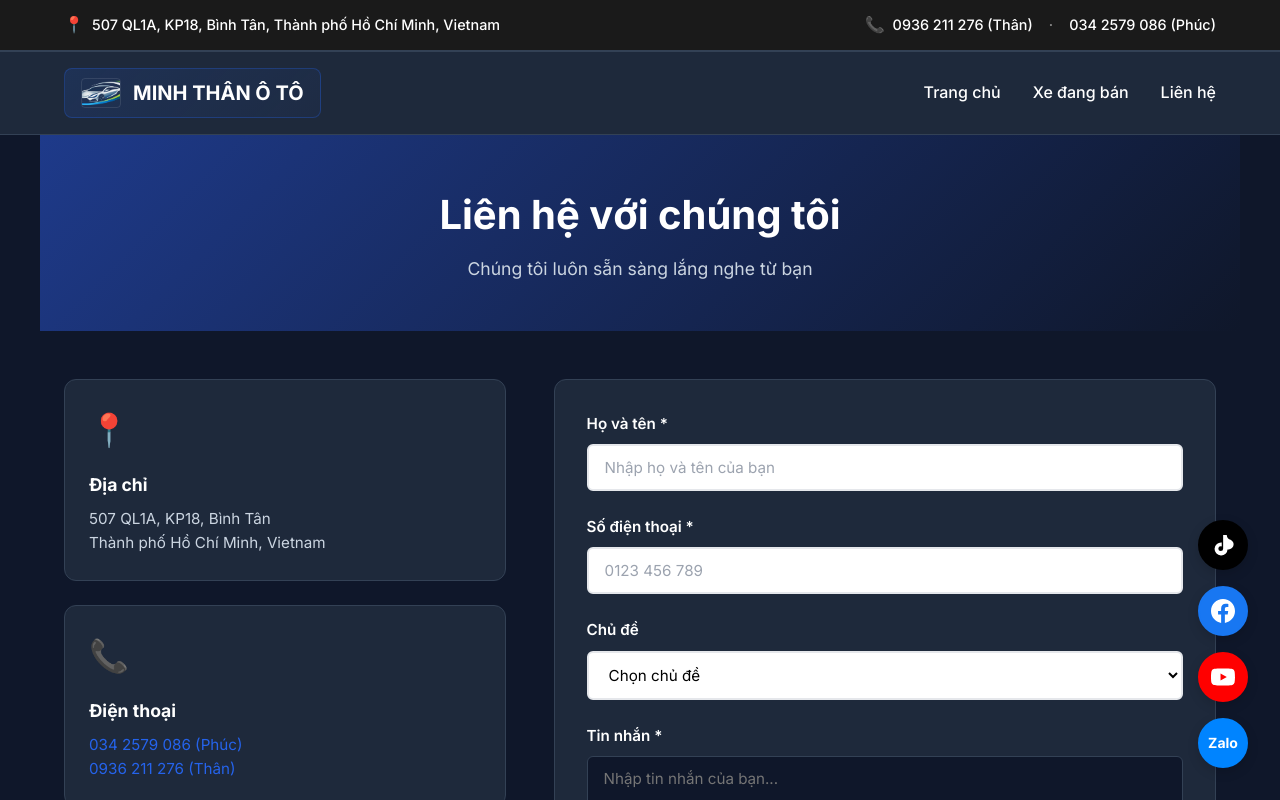
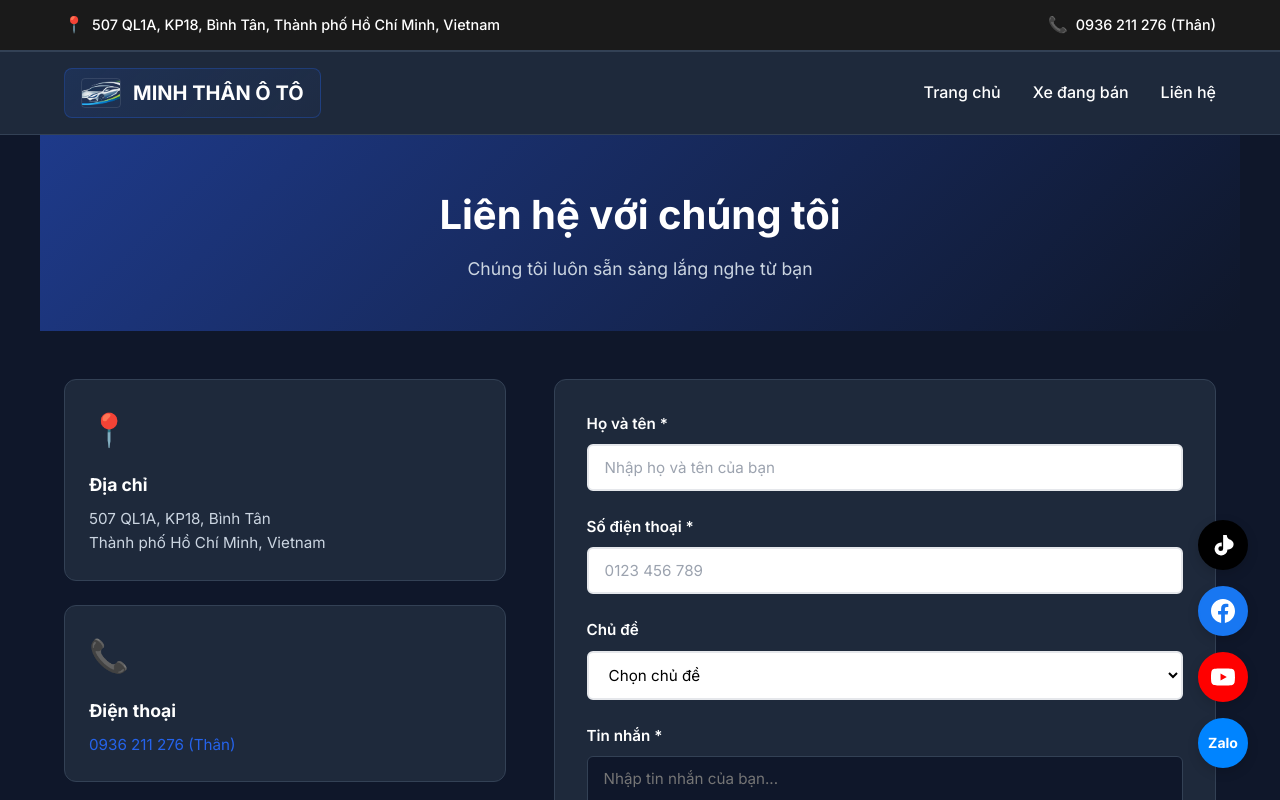
Before and after one commit to PhucDo-TMA/minh-than-oto, a Next.js app: page /contact in a window 1280 px wide. Shown: the top 800 px of the page. Built offline with nearby package versions, Linux system fonts and the light colour scheme.

Commit message:
remove sdt of phuc

```diff
--- a/app/contact/page.tsx
+++ b/app/contact/page.tsx
@@ -95,9 +95,6 @@ function ContactPageContent() {
           <div className="info-card">
             <div className="icon">📞</div>
             <h3>Điện thoại</h3>
-            <p>
-              <a href="tel:0342579086">034 2579 086 (Phúc)</a>
-            </p>
             <p>
               <a href="tel:0936211276">0936 211 276 (Thân)</a>
             </p>
--- a/components/Header.tsx
+++ b/components/Header.tsx
@@ -25,8 +25,6 @@ export default function Header() {
           <div className="contact-item">
             <span className="contact-icon">📞</span>
             <a href="tel:0936211276">0936 211 276 (Thân)</a>
-            <span className="separator">·</span>
-            <a href="tel:0342579086">034 2579 086 (Phúc)</a>
           </div>
         </div>
       </div>
```
